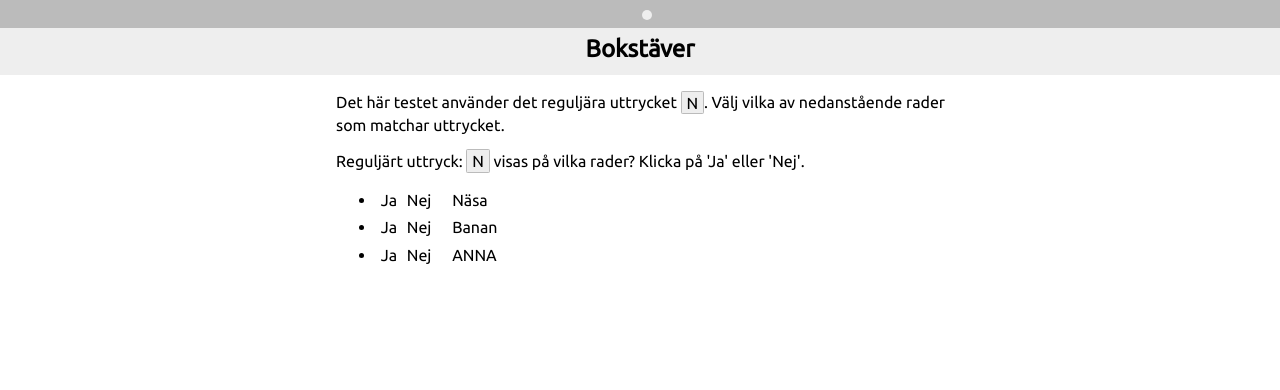
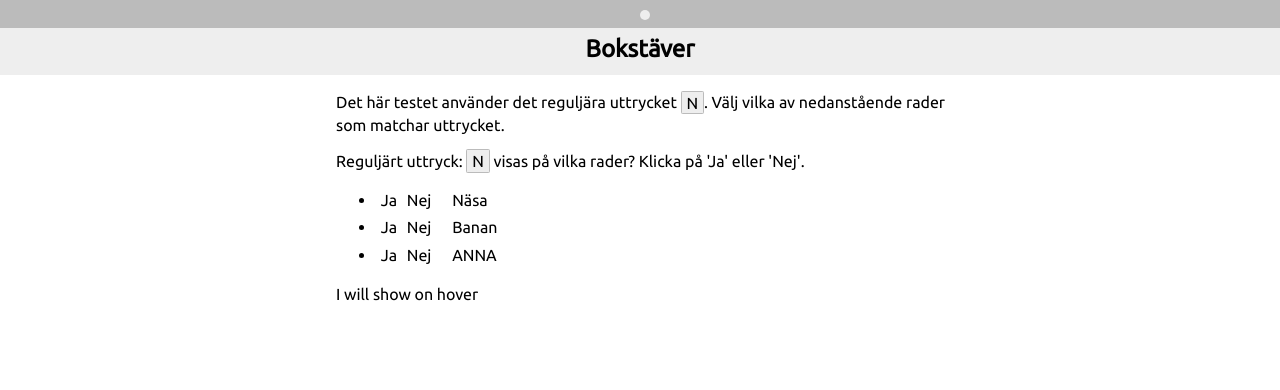
Before and after one commit to CoderDojoPotsdam/regex-tutorial, a Jekyll site: the page built from sv/01-03.html, in a window 1280 px wide. Shown: the top 390 px of the page. Built offline with Jekyll 4.4.1, drawn with Linux system fonts in a browser that asks for light colours.

Commit message:
Update tutorial.html

```diff
--- a/_layouts/tutorial.html
+++ b/_layouts/tutorial.html
@@ -65,6 +65,8 @@
   <body>
     <header>
       <div class="progress">
+        <span>
+
         {% assign same_topic_started = false %}
         {% assign should_assign_next = false %}
         {% assign has_next_page = false %}
@@ -85,6 +87,7 @@
               </div>
               {% assign same_topic_started = false %}
             {% endif %}
+
             <a id="page-{{ p.path }}" class="step {% if page == p %}current{% endif %}" href="..{{ p.url }}"></a>
             {% if should_assign_next %}
               {% assign should_assign_next = false %}
@@ -107,6 +110,9 @@
       {% if has_next_page %}
         <a href="..{{ next_page.url }}" class="next-page">{{ site.data.localization.footer.nextStep[page.lang] }}</a>
       {% endif %}
+      </span>
+    <div>I will show on hover</div>
+
     </div>
     <footer>
       <div class="links">
```
